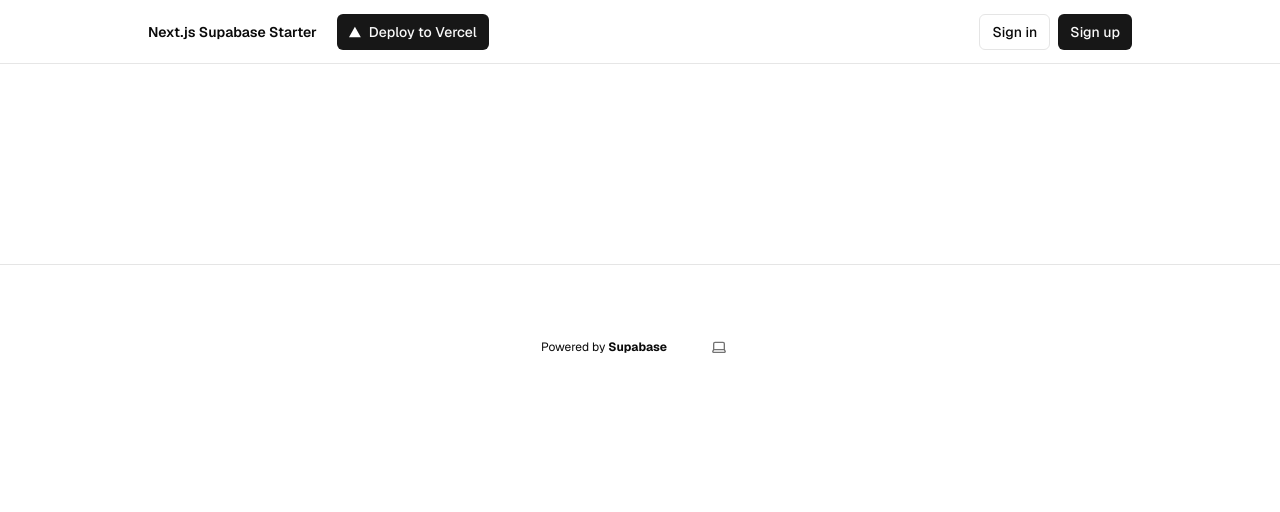
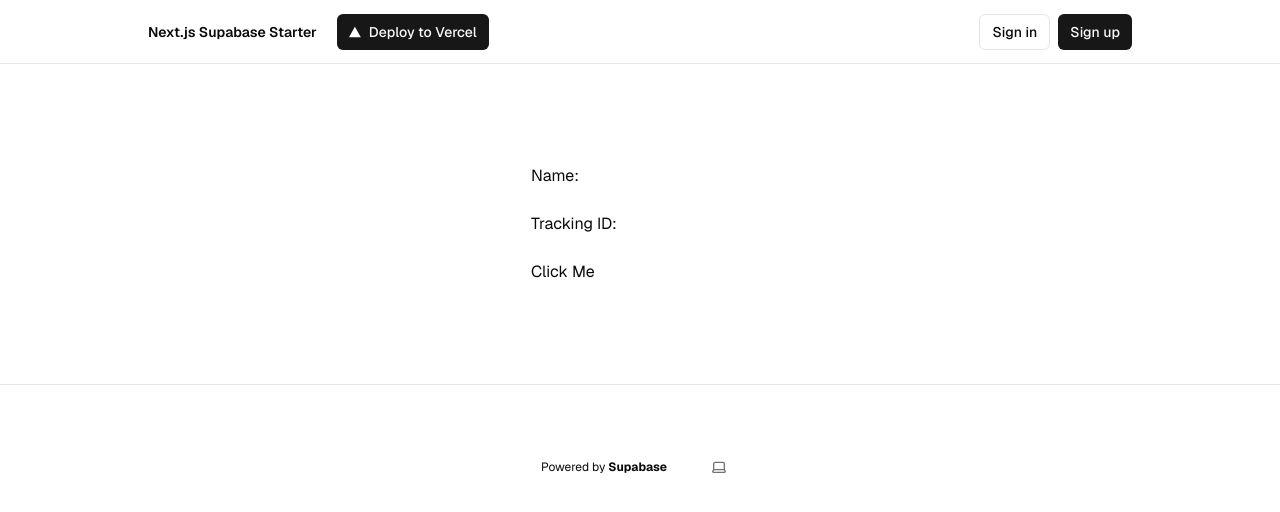
Before and after one commit to rice-apps/mailroom, a Next.js app: page /page in a window 1280 px wide. Shown: the top 512 px of the page. Built offline with nearby package versions, Linux system fonts and the light colour scheme; no server answers.

Commit message:
added button and input fields to page

```diff
--- /dev/null
+++ b/app/page/ButtonComponent.tsx
@@ -0,0 +1,37 @@
+// app/components/ButtonComponent.tsx
+'use client';
+
+import { createClient } from '@supabase/supabase-js';
+import React, { useState } from 'react';
+
+const supabase = createClient('http://127.0.0.1:54321/functions/v1/resend', process.env.NEXT_PUBLIC_SUPABASE_ANON_KEY);
+
+export default function ButtonComponent() {
+  const [name, setName] = useState('');
+  const [trackingId, setTrackingId] = useState('');
+
+  const handleClick = async () => {
+    const { data, error } = await supabase.functions.invoke('resend', {
+      body: { name, trackingId }
+    });
+
+    if (error) {
+      console.error('Error invoking function:', error);
+    } else {
+      console.log('Function response data:', data);
+    }
+  };
+
+  return (
+    <>
+    <p>Name:</p>
+    <input type="text" name="name" value={name} onChange={(e) => setName(e.target.value)} />
+    <p>Tracking ID:</p>
+    <input type="text" name="tracking-id" value={trackingId} onChange={(e) => setTrackingId(e.target.value)} />
+    <br/>
+    <button onClick={handleClick}>
+      Click Me
+    </button>
+    </>
+  );
+}
--- a/app/page/page.tsx
+++ b/app/page/page.tsx
@@ -1,10 +1,11 @@
-
+// ... existing imports ...
+import ButtonComponent from './ButtonComponent';
 
 export default async function page() {
   return (
     <>
       <main>
-
+        <ButtonComponent />
       </main>
     </>
   );
```
Also changed, not shown: 1 other file (tests, documents, lock files or other folders).
